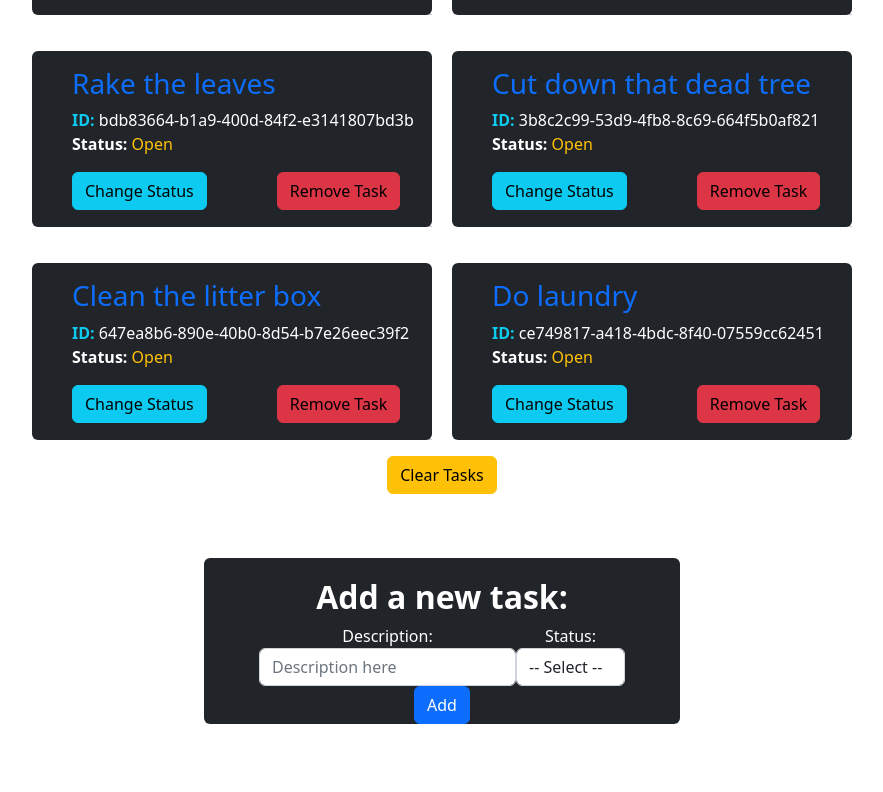
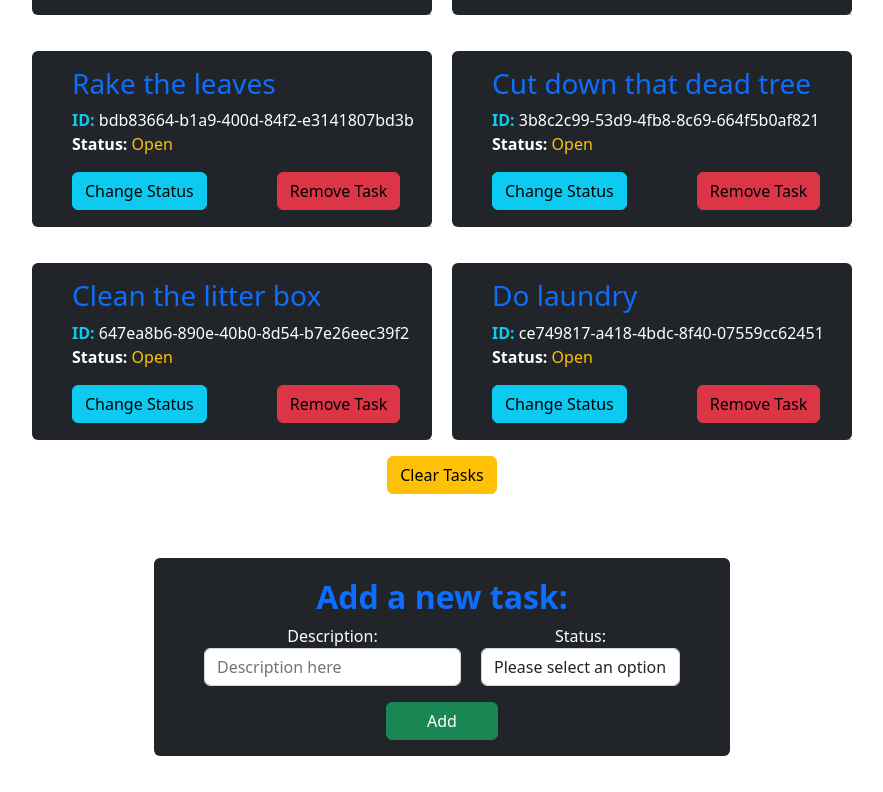
Before and after one commit to threnody5/INFO-5143-lab, a React (Create React App) app: page / in a window 1280 px wide. Shown: the part 470-1262 px from the top of the page, without its empty margins (198-1081 px from the left). Before the commit the page ends 1230 px from the top, so only its background shows below. Built offline with nearby package versions, Linux system fonts and the light colour scheme.

Commit message:
lab-3 complete and meets all requirements

```diff
--- a/src/App.js
+++ b/src/App.js
@@ -42,8 +42,24 @@ function App() {
       status: 'Open',
     },
   ]);
+
+  const statusList = [
+    {
+      status: 'Please select an option',
+      value: null,
+    },
+    {
+      status: 'Open',
+      value: false,
+    },
+    {
+      status: 'Completed',
+      value: true,
+    },
+  ];
+
   const [description, setDescription] = useState('');
-  const [selectedStatus, setSelectedStatus] = useState('');
+  const [selectedValue, setSelectedValue] = useState('');
   const [errorMessage, setErrorMessage] = useState([]);
 
   /**
@@ -54,27 +70,41 @@ function App() {
   const addTask = (e) => {
     const validate = [];
     e.preventDefault();
-    if (description.length == 0) {
+    // Checks for description variable string length, if length is 0, then it pushes the message to the validate array.
+    if (description.length === 0) {
       validate.push('Please enter a description.');
     }
-    if (selectedStatus === '') {
+    // Checks for selected status variable string contents, if string is empty, it pushes the message to the validate array.
+    if (selectedValue !== 'true' && selectedValue !== 'false') {
       validate.push('Please select a status.');
     }
+    // Checks for the length of the validate array, if array length is greater than 0, it sets the error messages to the error message array.
     if (validate.length > 0) {
       setErrorMessage(validate);
     } else {
+      // If there are no errors to display, it sets the error message array to a blank array to clear the previous error messages.
       setErrorMessage([]);
 
+      let currentStatus;
+      // Uses boolean values to determine whether the currentStatus should be set to 'Open' or 'Completed'.
+      if (selectedValue === 'false') {
+        currentStatus = 'Open';
+      } else if (selectedValue === 'true') {
+        currentStatus = 'Completed';
+      }
+
+      // If all checks are passed, tasks array is updated with the new task.
       setTasks([
         ...tasks,
         {
           id: uuid(),
           title: description,
-          status: selectedStatus,
+          status: currentStatus,
         },
       ]);
+      // Description and status values are both set to empty strings again to re-enable checks for the next task that's added.
       setDescription('');
-      setSelectedStatus('');
+      setSelectedValue([0]);
     }
   };
 
@@ -93,7 +123,9 @@ function App() {
         <Form
           description={description}
           setDescription={setDescription}
-          setSelectedStatus={setSelectedStatus}
+          setSelectedValue={setSelectedValue}
+          selectedValue={selectedValue}
+          statusList={statusList}
           addTask={addTask}
           errorMessage={errorMessage}
         />
--- a/src/components/Form/index.jsx
+++ b/src/components/Form/index.jsx
@@ -2,21 +2,23 @@
 
 import './style.css';
 
+/**
+ * Component that renders the Form for the user.
+ * - Field that allows the user to set a task description.
+ * - Dropdown field that allows the user to select a status.
+ */
 export default function Form({
   addTask,
   description,
   setDescription,
-  setSelectedStatus,
+  setSelectedValue,
+  statusList,
+  selectedValue,
   errorMessage,
 }) {
-  const statusList = [
-    {
-      status: 'Open',
-    },
-    {
-      status: 'Completed',
-    },
-  ];
+  const handleChange = (e) => {
+    setSelectedValue(e.target.value);
+  };
 
   return (
     <div
@@ -27,10 +29,12 @@ export default function Form({
         <div className='container-fluid'>
           <h2
             id='add-task-text'
-            className='text-white'
+            className='text-primary'
           >
             Add a new task:{' '}
           </h2>
+          {/* Conditional rendering for displaying the list of errors to
+          the users if the errorMessage array has a length greater than 0 */}
           {errorMessage.length > 0 && (
             <div className='text-white'>
               Missing Data:
@@ -43,11 +47,13 @@ export default function Form({
           )}
         </div>
         <div
-          id='add-task-field'
+          id='add-task-fields'
           className='container'
         >
           <div className='form-group'>
             <label className='text-white'>
+              {/* Field that allows the user to enter in the description
+              that they desire for the task they're adding */}
               Description:
               <input
                 className='form-control'
@@ -60,17 +66,22 @@ export default function Form({
               />
             </label>
             <span>
-              <label className='text-white'>
+              <label
+                id='dropbox-field'
+                className='text-white'
+              >
+                {/* Dropdown menu that allows the user to select
+                if the task they're adding is 'Open' or 'Completed */}
                 Status:
-                <select className='form-control'>
-                  <option value=''>-- Select --</option>
+                <select
+                  className='form-control'
+                  value={selectedValue}
+                  onChange={handleChange}
+                >
                   {statusList.map((item, index) => (
                     <option
                       key={index}
-                      value={item.status}
-                      onClick={(e) => {
-                        setSelectedStatus(e.target.value);
-                      }}
+                      value={item.value}
                     >
                       {item.status}
                     </option>
@@ -79,8 +90,10 @@ export default function Form({
               </label>
             </span>
             <div>
+              {/* Button to add the task to the task list */}
               <button
-                className='btn btn-primary'
+                id='add-button'
+                className='btn btn-success mt-3 mb-3'
                 onClick={addTask}
               >
                 Add
--- a/src/components/Form/style.css
+++ b/src/components/Form/style.css
@@ -1,6 +1,5 @@
 #new-task-container {
-    width: 500px;
-
+    width: 600px;
     padding-bottom: 20px;
 }
 
@@ -10,6 +9,15 @@
     text-align: center;
 }
 
-#add-task-field {
+#add-task-fields {
     text-align: center;
 }
+
+#dropbox-field {
+    margin-left: 20px;
+}
+
+#add-button {
+    padding-left: 40px;
+    padding-right: 40px;
+}
--- a/src/components/Tasks/Task/index.jsx
+++ b/src/components/Tasks/Task/index.jsx
@@ -20,11 +20,13 @@ export default function Task({ id, title, status, setTask, removeTask }) {
       </div>
       <div className='text-white mb-3'>
         <strong>Status: </strong>
+        {/* Task status color changes depending on status state */}
         <span style={{ color: status === 'Completed' ? '#28a745' : '#ffc107' }}>
           {status}
         </span>
       </div>
       <div className=''>
+        {/* Button for changing the status between 'Completed' and 'Open' */}
         <button
           className='btn btn-info text-black'
           onClick={() => {
@@ -33,6 +35,7 @@ export default function Task({ id, title, status, setTask, removeTask }) {
         >
           Change Status
         </button>
+        {/* Button to remove the task from the list of tasks */}
         <button
           id='remove-task-button'
           className='btn btn-danger text-black'
--- a/src/components/Tasks/index.jsx
+++ b/src/components/Tasks/index.jsx
@@ -1,7 +1,6 @@
 /** @format */
 
 import { useState, useEffect } from 'react';
-// import { v4 as uuid } from 'uuid';
 
 import Task from './Task';
 
@@ -75,9 +74,7 @@ export default function Tasks({ tasks, setTasks }) {
     setTasks(clearedTasks);
   };
 
-  /**
-   * Updates the 'displayedTasks' string depending on length of the 'countTasks' array.
-   */
+  // Updates the 'displayedTasks' string depending on length of the 'countTasks' array.
   if (countTasks > 1) {
     displayedTasks = `There are ${countTasks} tasks remaining`;
   } else if (countTasks === 0) {
@@ -98,6 +95,9 @@ export default function Tasks({ tasks, setTasks }) {
         >
           {displayedTasks}
         </h1>
+        {/* If tasks has a length greater than 0, renders the amount of open tasks, and completed tasks */}
+        {tasks.length > 0 && (
+          <div>
             <h3
               id='task-counter'
               className='text-white'
@@ -111,11 +111,14 @@ export default function Tasks({ tasks, setTasks }) {
               Completed Tasks: {completedStatusCount}
             </h3>
           </div>
+        )}
+      </div>
       <div className='container'>
         <div
           id='tasks-list'
           className='mr-3'
         >
+          {/* Maps through the tasks array and outputs each task */}
           {tasks.map((mappedTask, key) => {
             return (
               <div key={key}>
@@ -131,6 +134,8 @@ export default function Tasks({ tasks, setTasks }) {
             );
           })}
         </div>
+        {/* If the tasks length is greater than 0, renders the Clear Tasks button */}
+        {tasks.length > 0 && (
           <div id='clear-tasks-button'>
             <button
               className='btn btn-warning mb-5'
@@ -141,6 +146,7 @@ export default function Tasks({ tasks, setTasks }) {
               Clear Tasks
             </button>
           </div>
+        )}
       </div>
     </>
   );
```
Lines whose indentation alone changed are shown as unchanged.
